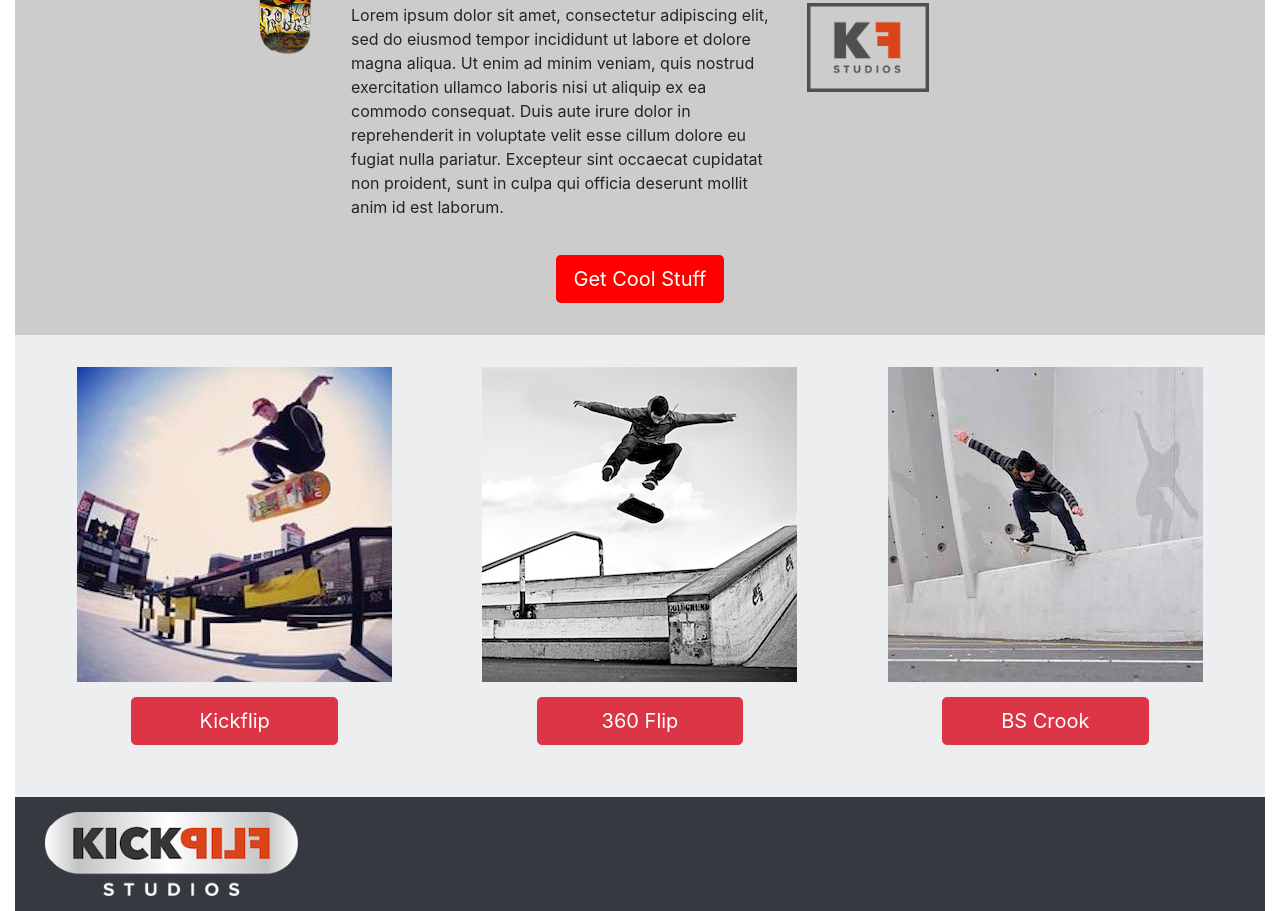
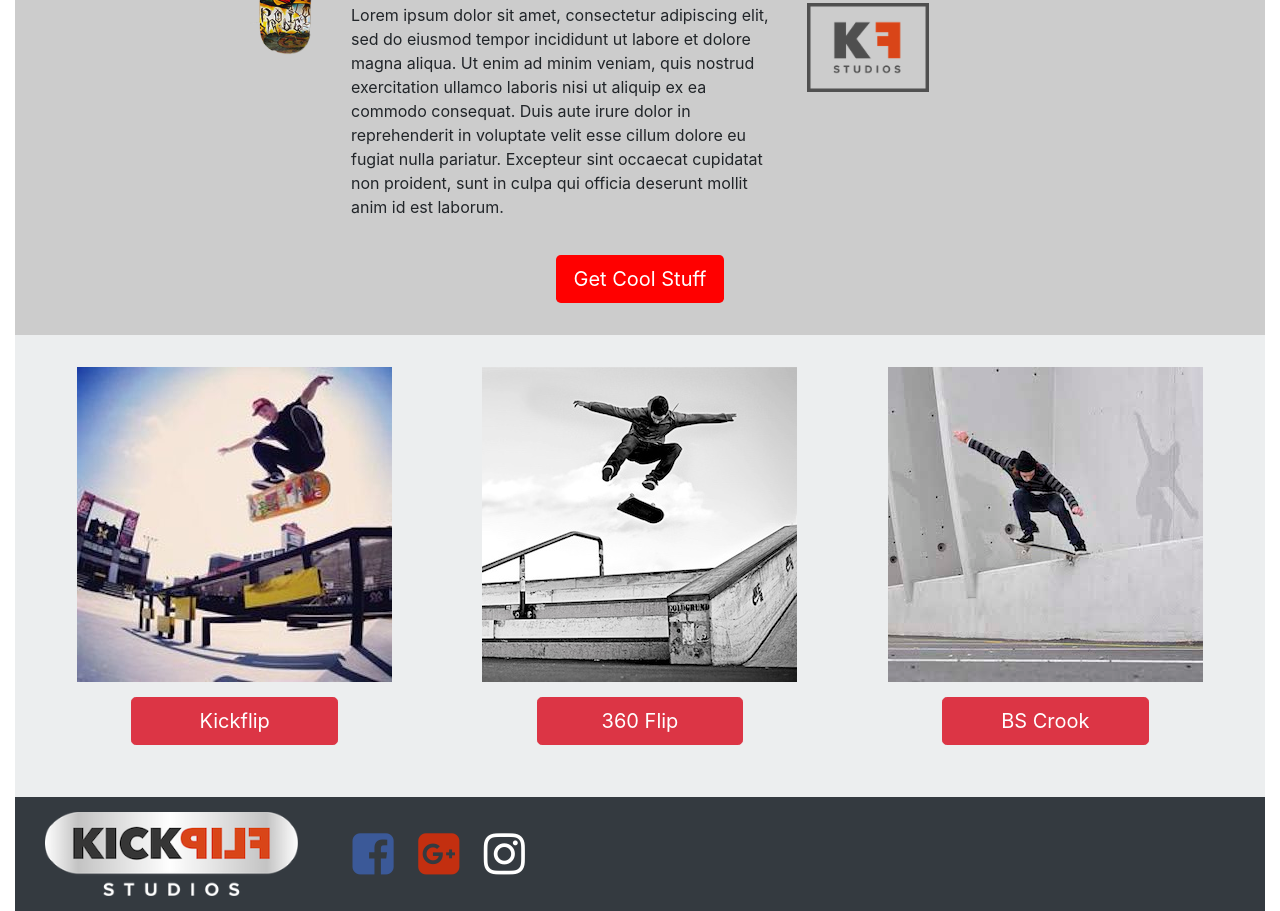
Before and after one commit to millertime24/skate, a plain HTML site: page index.html in a window 1280 px wide. Shown: the part 847-1758 px from the top of the page. Drawn offline with nearby package versions, Linux system fonts and the light colour scheme.

Commit message:
icons finish

```diff
--- a/index.html
+++ b/index.html
@@ -10,6 +10,7 @@
   <link rel="stylesheet" href="bootstrap-4.1.3-dist/css/bootstrap-grid.min.css">
   <link rel="stylesheet" href="bootstrap-4.1.3-dist/css/bootstrap.min.css">
   <!--CSS-->
+    <link rel="stylesheet" href="https://cdnjs.cloudflare.com/ajax/libs/font-awesome/4.7.0/css/font-awesome.min.css">
   <link rel="stylesheet" href="main.css">
 </head>
 
@@ -48,7 +49,7 @@
           <div class="jumbotron jumbotron-fluid">
   <div class="container">
     <h1 class="display-4">Welcome to my world</h1>
-    <p class="lead">Total redness since 1987</p>
+    <p class="lead">Total radness since 1987</p>
   </div>
 </div>
         </div>
@@ -161,8 +162,11 @@
             <div class="col-sm-12 col-lg-3">
             <img class="img-fluid footerImg" src="assets/KFS_LIGHT.png">
                 </div>
-            <div class="col-sm-12 col-lg-9">
-
+            <div class="col-sm-12 col-lg-9 socialWrapper">
+                <a href="https://facebook.com" target="_blank">
+                <i class="fa fa-facebook-square fa-3x" aria-hidden="true"></i></a>
+                <i class="fa fa-google-plus-square fa-3x"></i>
+                <i class="fa fa-instagram fa-3x"></i>
                 </div>
             </div>
             </div>
--- a/main.css
+++ b/main.css
@@ -48,3 +48,23 @@ h5.modal-title {
 .footerImg {
     padding: 15px;
 }
+
+.fa {
+    margin: 10px;
+}
+
+.fa-facebook-square {
+    color: #3b5998;
+}
+
+.fa-google-plus-square {
+    color: #c32f10;
+}
+
+.fa-instagram {
+    color: white;
+}
+
+.socialWrapper {
+    margin: auto;
+}
```
